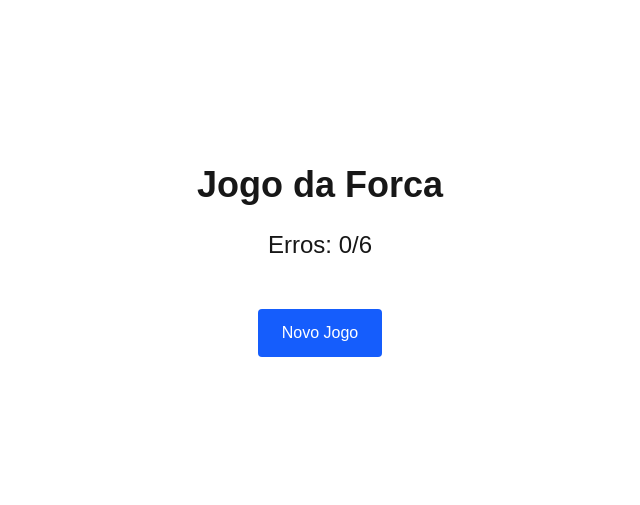
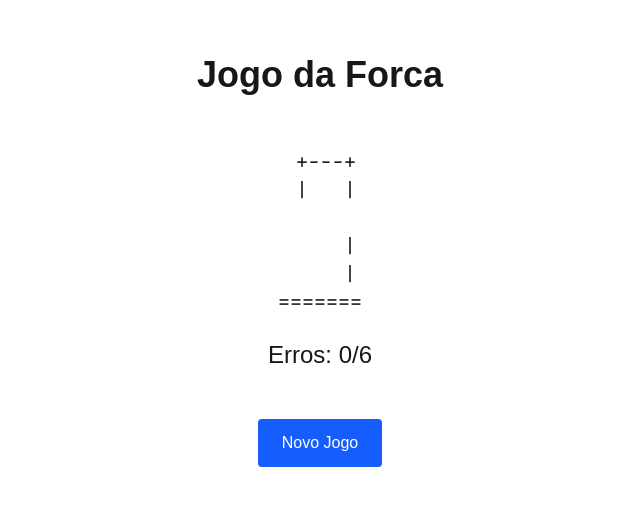
Before and after one commit to kalveslima/jogo-forca, a Next.js app in the folder frontend/: page / in a window 1280 px wide. Shown: the part 139-644 px from the top of the page, without its empty margins (320-960 px from the left). Built offline with nearby package versions, Linux system fonts and the light colour scheme.

Commit message:
COMFORCA

```diff
--- a/frontend/app/page.tsx
+++ b/frontend/app/page.tsx
@@ -57,12 +57,37 @@ export default function Home() {
   const alfabeto =
     "abcdefghijklmnopqrstuvwxyz".split("");
 
+  function desenharForca() {
+    const partes = [
+      "",
+      "O",
+      "O\n|",
+      "O\n/|",
+      "O\n/|\\",
+      "O\n/|\\\n/",
+      "O\n/|\\\n/ \\"
+    ];
+
+    return partes[erros];
+  }
+
   return (
     <main className="min-h-screen flex flex-col items-center justify-center gap-6 p-4">
 
       <h1 className="text-4xl font-bold">
         Jogo da Forca
       </h1>
+
+      <pre className="text-xl font-mono text-center">
+{`
+ +---+
+ |   |
+ ${desenharForca()}
+     |
+     |
+=======
+`}
+      </pre>
 
       <div className="text-2xl">
         Erros: {erros}/6
@@ -97,30 +122,63 @@ export default function Home() {
 
       {palavra && (
         <div className="flex flex-wrap gap-2 max-w-xl justify-center">
-          {alfabeto.map((letra) => (
+          {alfabeto.map((letra) => {
+
+            const foiUsada =
+              letrasUsadas.includes(letra);
+
+            const acertou =
+              foiUsada &&
+              palavra.includes(letra);
+
+            const errou =
+              foiUsada &&
+              !palavra.includes(letra);
+
+            return (
               <button
                 key={letra}
                 onClick={() =>
                   tentarLetra(letra)
                 }
                 disabled={
-                letrasUsadas.includes(letra) ||
+                  foiUsada ||
                   venceu ||
                   perdeu
                 }
-              className="
+                className={`
                   w-10
                   h-10
                   border
                   rounded
-                hover:bg-gray-100
-                disabled:bg-gray-300
+                  font-bold
+                  transition
+
+                  ${
+                    acertou
+                      ? "bg-green-500 text-white"
+                      : ""
+                  }
+
+                  ${
+                    errou
+                      ? "bg-red-500 text-white"
+                      : ""
+                  }
+
+                  ${
+                    !foiUsada
+                      ? "hover:bg-gray-100"
+                      : ""
+                  }
+
                   disabled:cursor-not-allowed
-              "
+                `}
               >
                 {letra.toUpperCase()}
               </button>
-          ))}
+            );
+          })}
         </div>
       )}
     </main>
```
Lines whose indentation alone changed are shown as unchanged.
